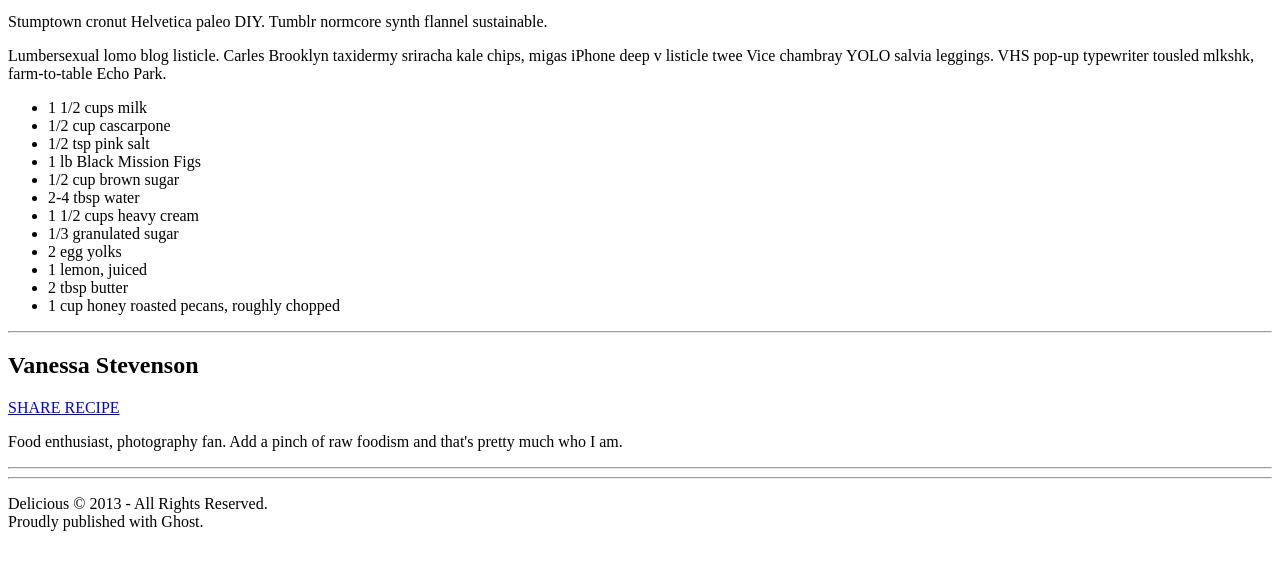
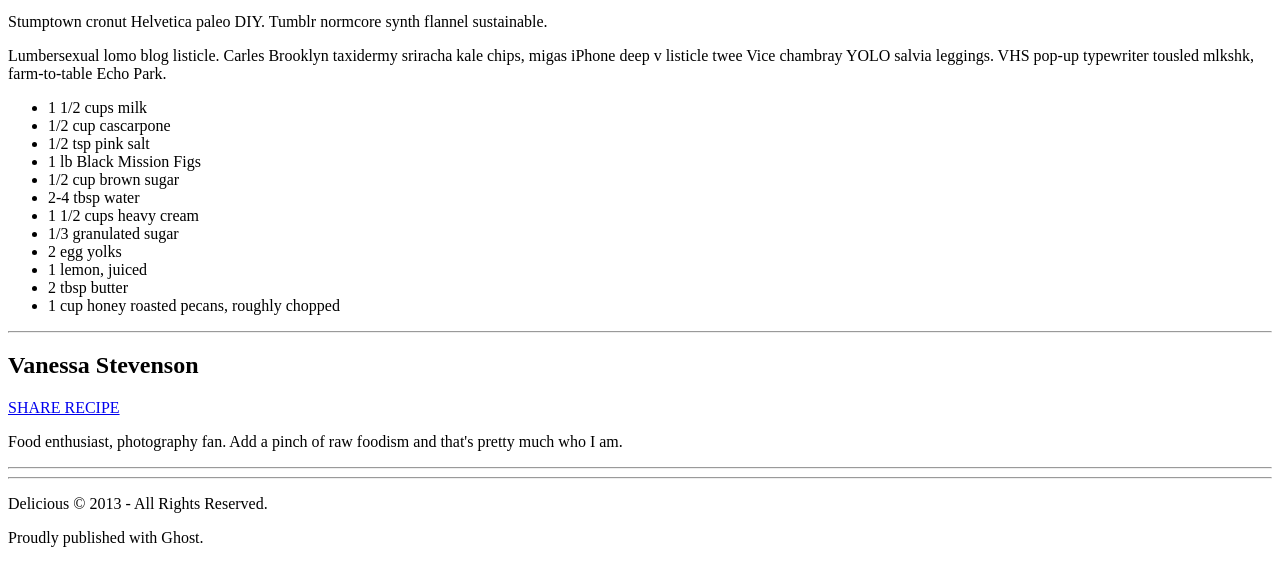
Before and after one commit to SarahJune/delicious-comp, a plain HTML site: page delicious-comp.html in a window 1280 px wide. Shown: the part 199-784 px from the top of the page. Drawn offline with Linux system fonts and the light colour scheme.

Commit message:
create on new branch

```diff
--- a/delicious-comp.html
+++ b/delicious-comp.html
@@ -56,7 +56,8 @@
         </main>
         <footer>
           <hr>
-          <p>Delicious &copy; 2013 - All Rights Reserved. <br>Proudly published with Ghost.</p>
+          <p>Delicious &copy; 2013 - All Rights Reserved.<p/>
+          <p>Proudly published with Ghost.</p>
         </footer>
     </body>
 </html>
```
